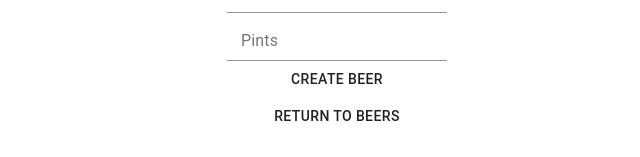
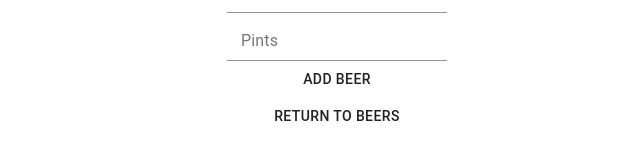
Before and after one commit to Andrew-Philpott/tap-room-redux, a React (Create React App) app: page / in a window 1280 px wide. Both pictures are taken after a click on the button "CREATE A NEW BEER". Shown: the part 323-480 px from the top of the page, without its empty margins (303-943 px from the left). Built offline with nearby package versions, Linux system fonts and the light colour scheme.

Commit message:
Update component model.

```diff
--- a/src/components/Beer/NewBeerForum.js
+++ b/src/components/Beer/NewBeerForum.js
@@ -85,7 +85,7 @@ export default function NewBeerForum(props) {
         </Grid>
       </Grid>
 
-      <Button type="submit">Create Beer</Button>
+      <Button type="submit">Add Beer</Button>
     </form>
   );
 }
```
Also changed, not shown: public/TapRoomFinish.jpg (added), 1 other file (tests, documents, lock files or other folders).
